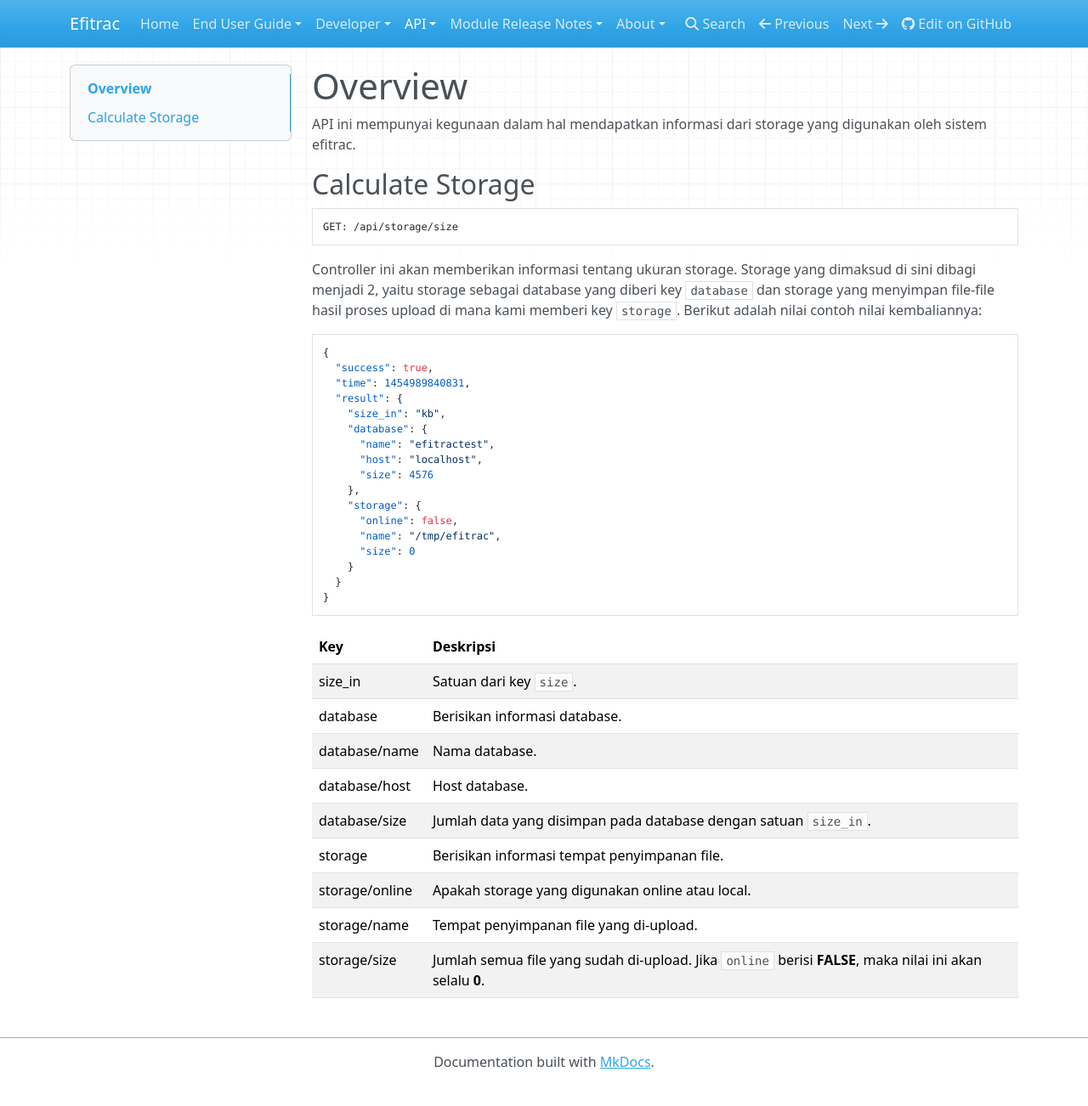
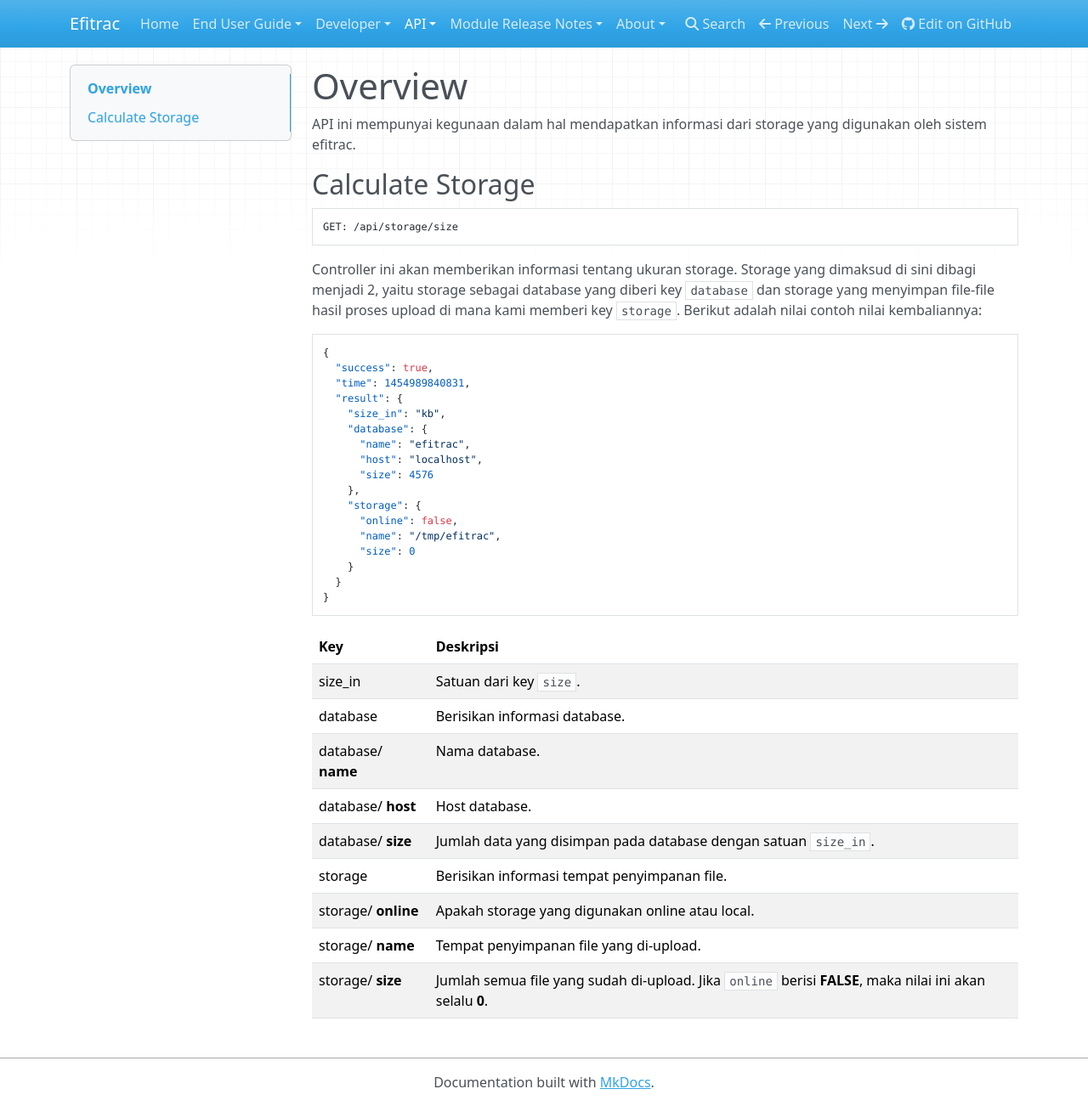
Before and after one commit to ianyulianto/efitrac-wiki, an MkDocs documentation site: the page built from docs/api/storage/storage.md, in a window 1280 px wide and 1302 px high. Shown: the whole window at 85% size. Built offline with MkDocs 1.6.1, drawn with Linux system fonts in a browser that asks for light colours; nearby versions of some CDN libraries; old or Windows-style settings are respelled for this version of MkDocs.

Commit message:
logout dan controller

````diff
--- a/docs/api/storage/storage.md
+++ b/docs/api/storage/storage.md
@@ -17,7 +17,7 @@ kami memberi key `storage`. Berikut adalah nilai contoh nilai kembaliannya:
   "result": {
     "size_in": "kb",
     "database": {
-      "name": "efitractest",
+      "name": "efitrac",
       "host": "localhost",
       "size": 4576
     },
@@ -30,14 +30,14 @@ kami memberi key `storage`. Berikut adalah nilai contoh nilai kembaliannya:
 }
 ```
 
-|       Key       |                                    Deskripsi                                                                  |
-|-----------------|---------------------------------------------------------------------------------------------------------------|
-| size_in         | Satuan dari key `size`.                                                                                       |
-| database        | Berisikan informasi database.                                                                                 |
-| database/name   | Nama database.                                                                                                |
-| database/host   | Host database.                                                                                                |
-| database/size   | Jumlah data yang disimpan pada database dengan satuan `size_in`.                                              |
-| storage         | Berisikan informasi tempat penyimpanan file.                                                                  |
-| storage/online  | Apakah storage yang digunakan online atau local.                                                              |
-| storage/name    | Tempat penyimpanan file yang di-upload.                                                                       |
-| storage/size    | Jumlah semua file yang sudah di-upload. Jika `online` berisi **FALSE**, maka nilai ini akan selalu **0**.     |
+|       Key            |                                    Deskripsi                                                                  |
+|----------------------|---------------------------------------------------------------------------------------------------------------|
+| size_in              | Satuan dari key `size`.                                                                                       |
+| database             | Berisikan informasi database.                                                                                 |
+| database/ **name**   | Nama database.                                                                                                |
+| database/ **host**   | Host database.                                                                                                |
+| database/ **size**   | Jumlah data yang disimpan pada database dengan satuan `size_in`.                                              |
+| storage              | Berisikan informasi tempat penyimpanan file.                                                                  |
+| storage/ **online**  | Apakah storage yang digunakan online atau local.                                                              |
+| storage/ **name**    | Tempat penyimpanan file yang di-upload.                                                                       |
+| storage/ **size**    | Jumlah semua file yang sudah di-upload. Jika `online` berisi **FALSE**, maka nilai ini akan selalu **0**.     |
--- a/mkdocs.yml
+++ b/mkdocs.yml
@@ -18,7 +18,9 @@ pages:
     - Versionning: developer/versioning.md
 - API:
     - Overview: api/overview.md
+    - Controller: api/controller.md
     - Storage: api/storage/storage.md
+    - Logout: api/logout.md   # Logout selalu diletakkan di paling bawah.
 - Module Release Notes:
     - Sales: modules/sales.md
 - About:
````
Also changed, not shown: docs/api/controller.md (added, +48 -0 lines), docs/api/logout.md (added, +48 -0 lines).
